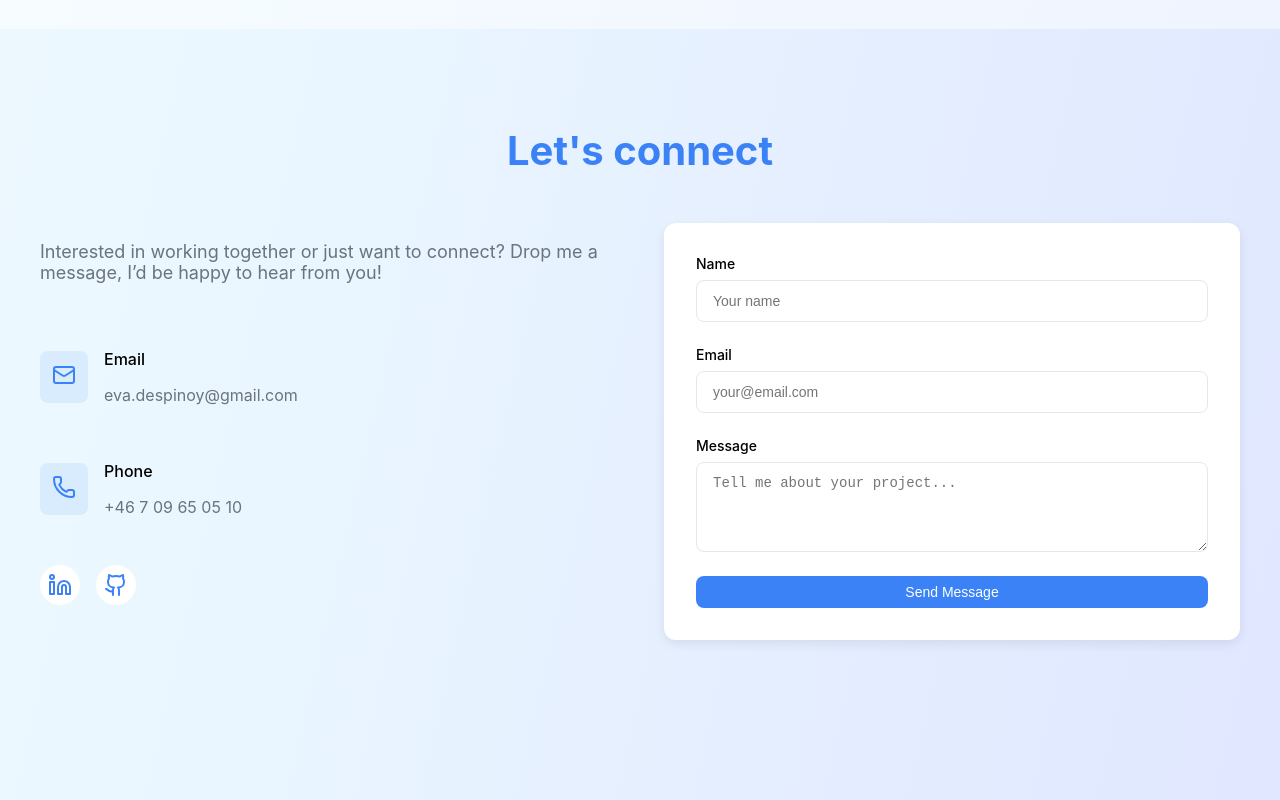
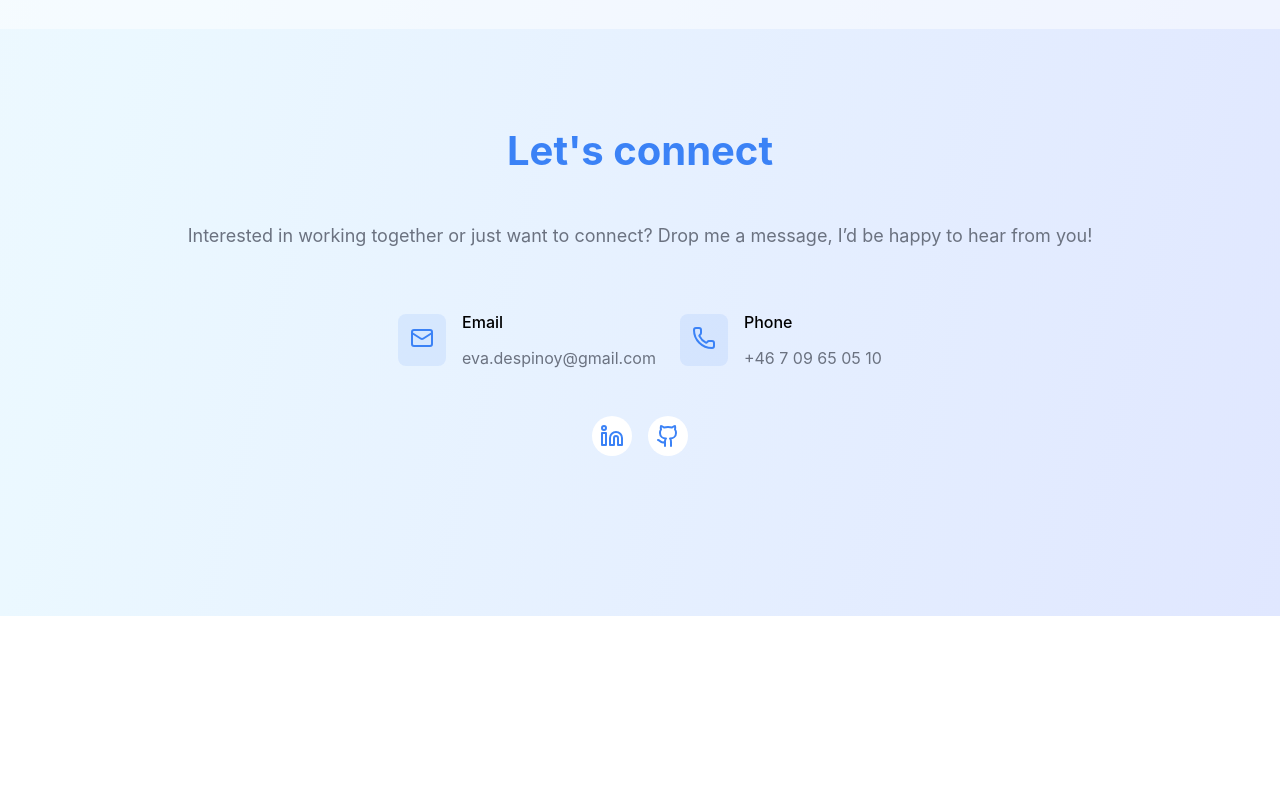
Before and after one commit to evkade/evkade.github.io, a React (Create React App) app in the folder client/: page / in a window 1280 px wide. Shown: the part 4869-5669 px from the top of the page. After the commit the page ends 5485 px from the top, so only its background shows below. Built offline with nearby package versions, Linux system fonts and the light colour scheme.

Commit message:
remove contact form

```diff
--- a/client/src/pages/contact/Contact.css
+++ b/client/src/pages/contact/Contact.css
@@ -12,13 +12,9 @@
   font-weight: bold;
   text-align: center;
   color: var(--primary);
-  margin-bottom: 3rem;
+  margin-bottom: 2rem;
 }
 
-.contact-grid {
-  display: grid;
-  gap: 3rem;
-}
 
 @media (min-width: 768px) {
   .contact-grid {
@@ -30,6 +26,7 @@
 .contact-info {
   display: flex;
   flex-direction: column;
+  align-items: center;
   gap: 2rem;
 }
 
@@ -47,7 +44,7 @@
 
 .contact-details {
   display: flex;
-  flex-direction: column;
+  flex-direction: row;
   gap: 1.5rem;
 }
 
--- a/client/src/pages/contact/Contact.tsx
+++ b/client/src/pages/contact/Contact.tsx
@@ -2,11 +2,6 @@ import "./Contact.css";
 import { Mail, Phone, Linkedin, Github } from "lucide-react";
 
 function Contact() {
-  const handleSubmit = (e: React.FormEvent) => {
-    e.preventDefault();
-    console.log("Form submitted"); // todo actually have the form working to send an email
-  };
-
   return (
     <section id="contact" className="contact-section">
       <div className="contact-container">
@@ -57,36 +52,6 @@ function Contact() {
               </a>
             </div>
           </div>
-
-          <div className="contact-form-wrapper">
-            <form onSubmit={handleSubmit} className="contact-form">
-              <div className="form-group">
-                <label htmlFor="name">Name</label>
-                <input id="name" type="text" placeholder="Your name" required />
-              </div>
-              <div className="form-group">
-                <label htmlFor="email">Email</label>
-                <input
-                  id="email"
-                  type="email"
-                  placeholder="your@email.com"
-                  required
-                />
-              </div>
-              <div className="form-group">
-                <label htmlFor="message">Message</label>
-                <textarea
-                  id="message"
-                  placeholder="Tell me about your project..."
-                  rows={4}
-                  required
-                />
-              </div>
-              <button type="submit" className="btn btn-primary w-full">
-                Send Message
-              </button>
-            </form>
-          </div>
         </div>
       </div>
     </section>
```
Also changed, not shown: client/src/pages/contact/ContactForm.tsx (added, +40 -0 lines).
